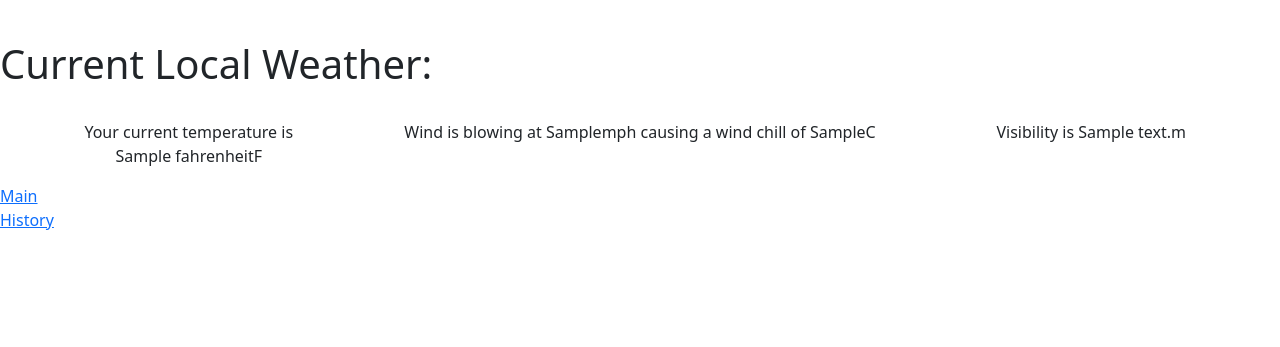
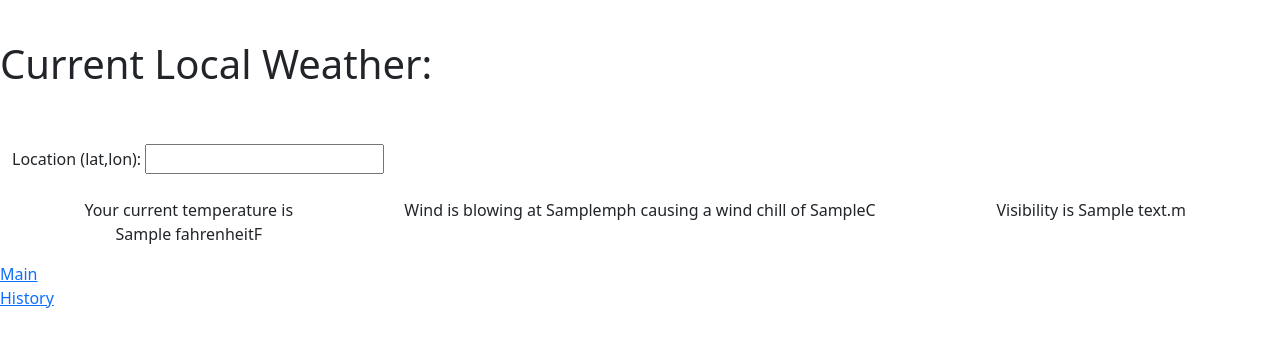
Before and after one commit to MStickney310/Weather, a Flask app: template templates/main.html in a window 1280 px wide. Shown: the top 347 px of the page. Run offline with Flask 3, Linux system fonts and the light colour scheme; the template is opened without the code that fills it: most values are stand-ins (such as "Sample title", 1, 10 or a date in 2020); some libraries are stand-ins or nearby versions.

Commit message:
new commit on 1/10/24

```diff
--- a/app.py
+++ b/app.py
@@ -1,7 +1,7 @@
 import base64
 from io import BytesIO
 from flask_bootstrap import Bootstrap5
-from flask import Flask, render_template
+from flask import Flask, render_template, request, url_for
 from matplotlib.figure import Figure
 from weather import Weather
 
@@ -9,30 +9,41 @@ app = Flask('weather')
 bootstrap = Bootstrap5(app)
 
 api_url = 'https://api.weather.gov'
-location = '40.7703236,-79.9416973'
+default_location = '40.7703236,-79.9416973'
 
-@app.route('/')
+@app.route('/', methods=['GET', 'POST'])
 def index():
+    location = default_location
     wx = Weather(api_url, 'C50501-SJHS Weather Application V1.0')
-    ret = '<p>Welcome to Our Weather App</p>'
+    if request.method == 'POST':
+        location = request.form.get('location')
+        #perform input validation
+        location = location.split(',')
+        if len(location) != 2:
+            ret = '<h2>Location data must be in the form of "lat,lon"</h2>'
+            ret += f"<a href=\"{url_for('index')}\">Go Back</a>"
+            return ret
+        try:
+            location = [float(l) for l in location]
+        except TypeError:
+            ret = '<h2>Location data must be in the form of "lat,lon" as decimals</h2>'
+            ret += f"<a href=\"{url_for('index')}\">Go Back</a>"
+            return ret
+        location = [str(l) for l in location]
+        location = ','.join(location)
+        print(location)
+
     temp = wx.current_temp(location)
     wind = wx.current_wind(location)
     windChill = wx.current_windChill(location)
     visibility = wx.current_visibility(location)
-
-    #ret += '\n'
-    #ret += f"<p>Your current temperature is {temp['fahrenheit']}F"
-    #ret += '\n'
-    #ret += f"</br>Wind is blowing at {wind['speed_mph']}mph causing a wind chill of {windChill['windchill_degC']}C"
-    #ret += '\n'
-    #ret += f"</br>Visibility is {visibility['visibility_m']}m"
-    #ret += '</p>'
 
     return render_template('main.html',temp=temp,wind=wind,windChill=windChill,visibility=visibility)
 
 
 @app.route('/history')
 def history():
+    location = default_location
     wx = Weather(api_url, 'C50501-SJHS Weather Application V1.0')
     temps = wx.past_temps(location)
 
--- a/templates/main.html
+++ b/templates/main.html
@@ -10,6 +10,13 @@
     Current Local Weather:
 </h1>
 </br>
+<div class="row">
+    <div class="col-md-12 p-4">
+      <form method="POST">
+          <div><label>Location (lat,lon): <input type="text" name="location"></label></div>
+      </form>
+    </div>
+</div>
 <div class="container text-center">
     <div class="row">
       <div class="col">
```
